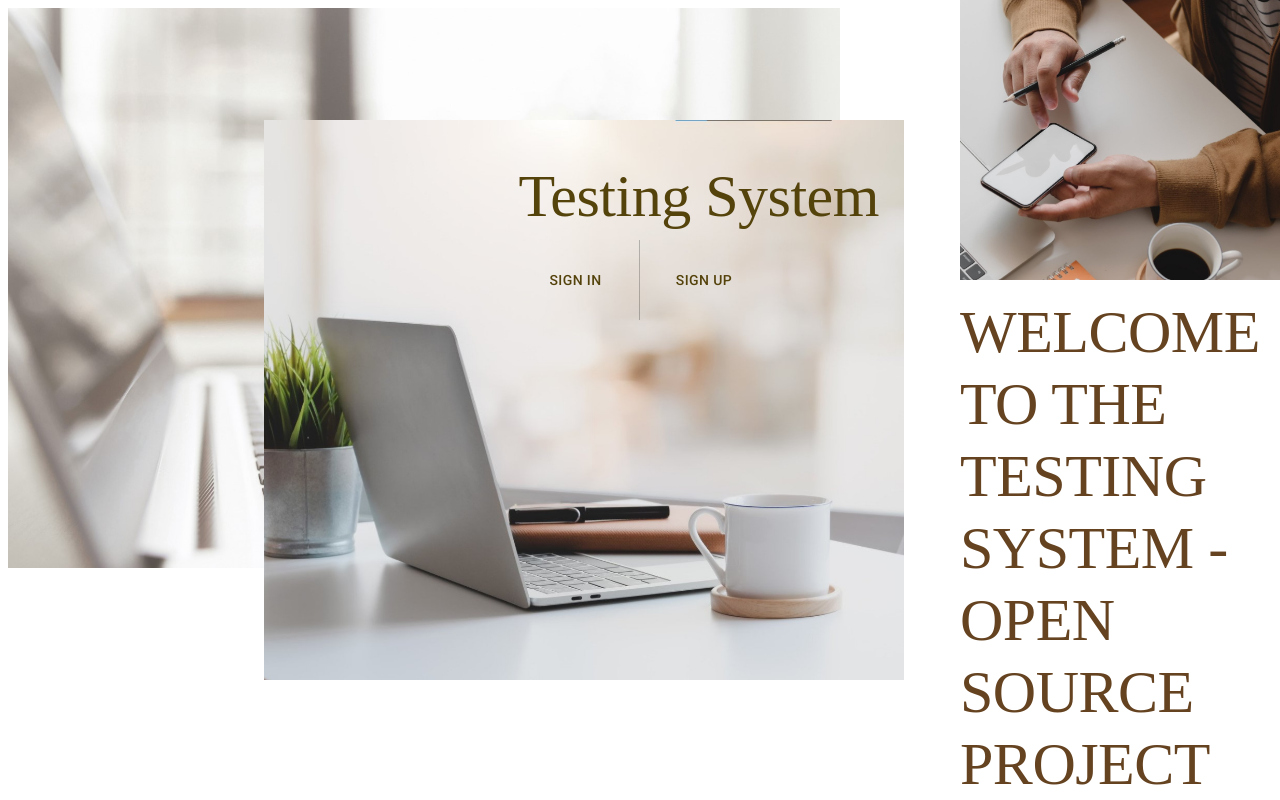
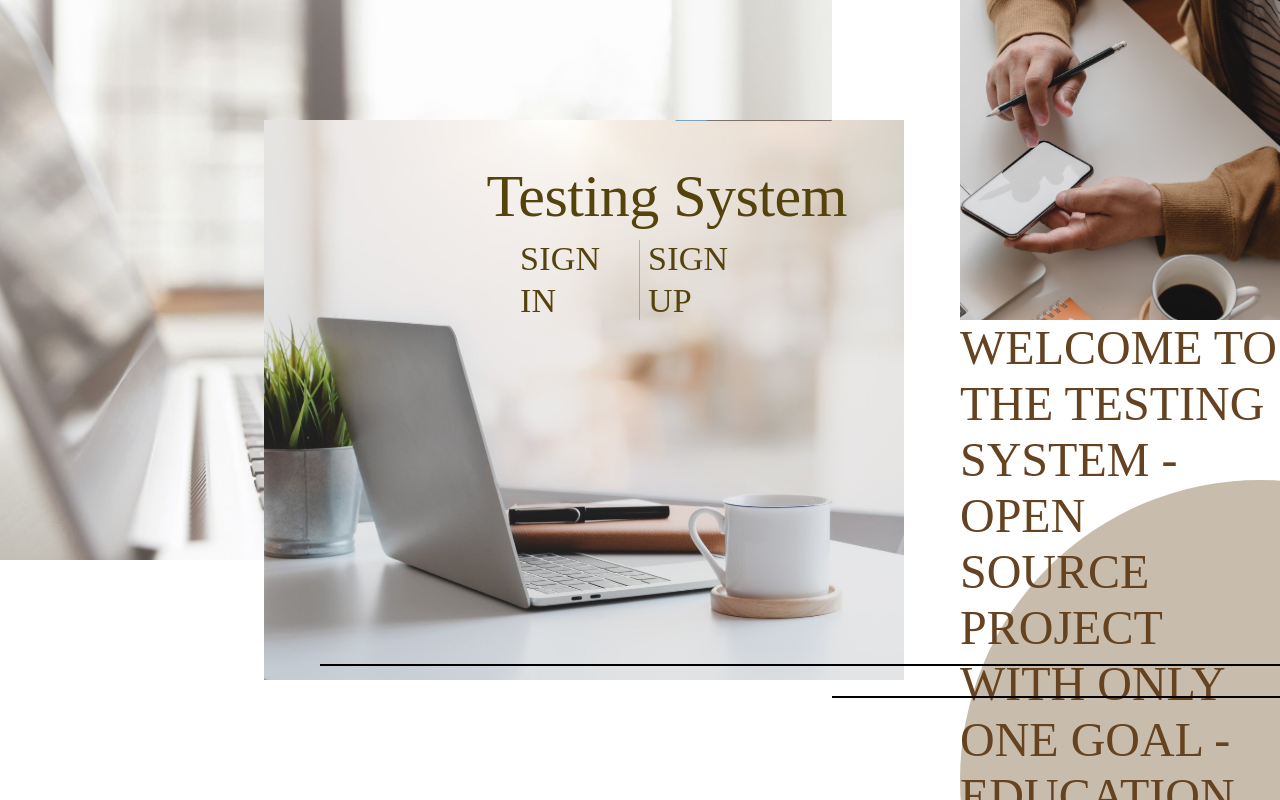
Before and after one commit to Regyl/YetAnotherSocialNetworkFront, a React (Create React App) app: page /home in a window 1280 px wide. Built offline with nearby package versions, Linux system fonts and the light colour scheme.

Commit message:
finish mainpage

```diff
--- a/src/components/mainPage/MainPage.jsx
+++ b/src/components/mainPage/MainPage.jsx
@@ -8,6 +8,7 @@ import ThirdImage from '../../img/mainPage/mainBack3.jpg';
 import {Link, Router} from "react-router-dom";
 
 const testingSystemColor = '#55430C';
+const circleSize = 600;
 
 const styles = {
     backGrid : {
@@ -31,8 +32,10 @@ const styles = {
     firstCard: {
         height: '70%',
         width: '65%',
-        position: 'relative',
+        position: 'fixed',
         zIndex: 1,
+        top: '0%',
+        left: '0%',
     },
     secondCard: {
         height: '70%',
@@ -43,7 +46,7 @@ const styles = {
         left: '20%',
     },
     thirdCard: {
-        height: '35%',
+        height: '40%',
         width: '25%',
         position: 'fixed',
         zIndex: 3,
@@ -53,14 +56,14 @@ const styles = {
     secondTypography: {
         position: 'fixed',
         top: '20%',
-        left: '40.5%',
+        left: '38%',
         zIndex: 3,
         color: testingSystemColor,
         fontFamily: 'Cardo',
     },
     thirdTypography: {
         position: 'fixed',
-        top: '37%',
+        top: '40%',
         left: '75%',
         zIndex: 3,
         color: '#654321',
@@ -80,7 +83,42 @@ const styles = {
         width: '10%',
         height: '10%',
     },
+    circle: {
+        position: 'fixed',
+        bgcolor: '#C8BDAC',
+        width: circleSize,
+        height: circleSize,
+        borderRadius: '100%',
+        zIndex: 2,
+        top: '60%',
+        left: '75%',
+    },
+    firstBox: {
+        position: 'fixed',
+        top: '83%',
+        left: '25%',
+        width: '100%',
+        height: '0.3%',
+        zIndex: 3,
+        bgcolor: 'black'
+    },
+    secondBox: {
+        position: 'fixed',
+        top: '87%',
+        left: '65%',
+        width: '100%',
+        height: '0.3%',
+        zIndex: 3,
+        bgcolor: 'black'
+    },
 };
+
+const shapeStyles = { bgcolor: 'primary.main', width: 40, height: 40 };
+const shapeCircleStyles = { borderRadius: '50%' };
+const circle = (
+    <Box component="span" sx={{ ...shapeStyles, ...shapeCircleStyles }} />
+);
+
 
 class MainPage extends React.Component {
 
@@ -100,14 +138,21 @@ class MainPage extends React.Component {
                     </Grid>
                     <Grid item style={styles.gridButtonGroup}>
                         <ButtonGroup variant={'text'} style={{width: '100%', height: '100%'}}>
-                            <Button component={Link} to={'/authorisation'} style={styles.buttonsStyle}>SIGN IN</Button>
-                            <Button component={Link} to={'/registration'} style={styles.buttonsStyle}>SIGN UP</Button>
+                            <Button component={Link} to={'/authorisation'} style={styles.buttonsStyle}>
+                                <Typography variant={'h4'} style={{fontFamily: 'Versailles'}}>SIGN IN</Typography>
+                            </Button>
+                            <Button component={Link} to={'/registration'} style={styles.buttonsStyle}>
+                                <Typography variant={'h4'} style={{fontFamily: 'Versailles'}}>SIGN UP</Typography>
+                            </Button>
                         </ButtonGroup>
                     </Grid>
                     <Grid item style={styles.thirdBackGrid}>
                         <CardMedia image={ThirdImage} style={styles.thirdCard}/>
-                        <Typography variant={'h2'} style={styles.thirdTypography}>WELCOME TO THE TESTING SYSTEM - OPEN SOURCE PROJECT WITH ONLY ONE GOAL - EDUCATION</Typography>
+                        <Typography variant={'h3'} style={styles.thirdTypography}>WELCOME TO THE TESTING SYSTEM - OPEN SOURCE PROJECT WITH ONLY ONE GOAL - EDUCATION</Typography>
                     </Grid>
+                    <Box component="span"  sx={styles.circle} />
+                    <Box component={"span"} sx={styles.firstBox} />
+                    <Box component={"span"} sx={styles.secondBox} />
                 </Router>
             </Grid>
         )
```
